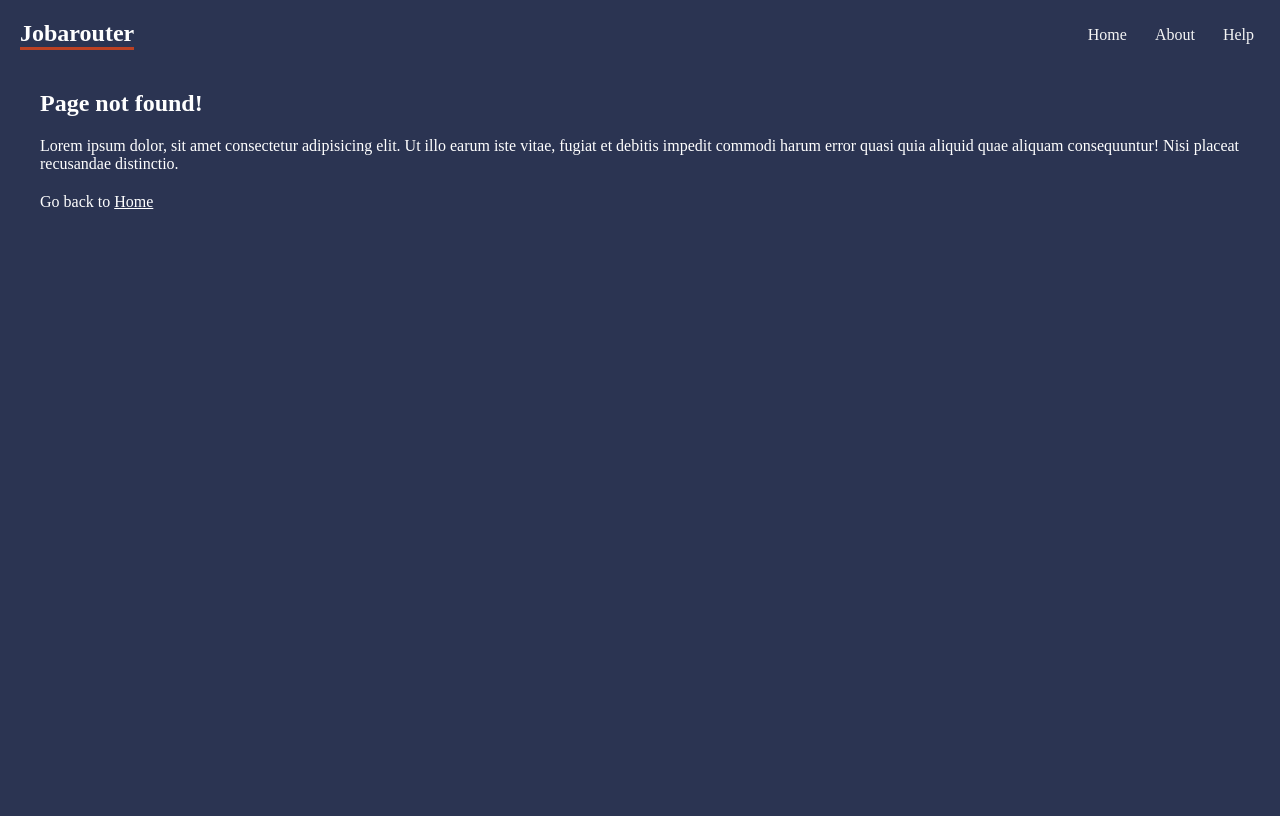
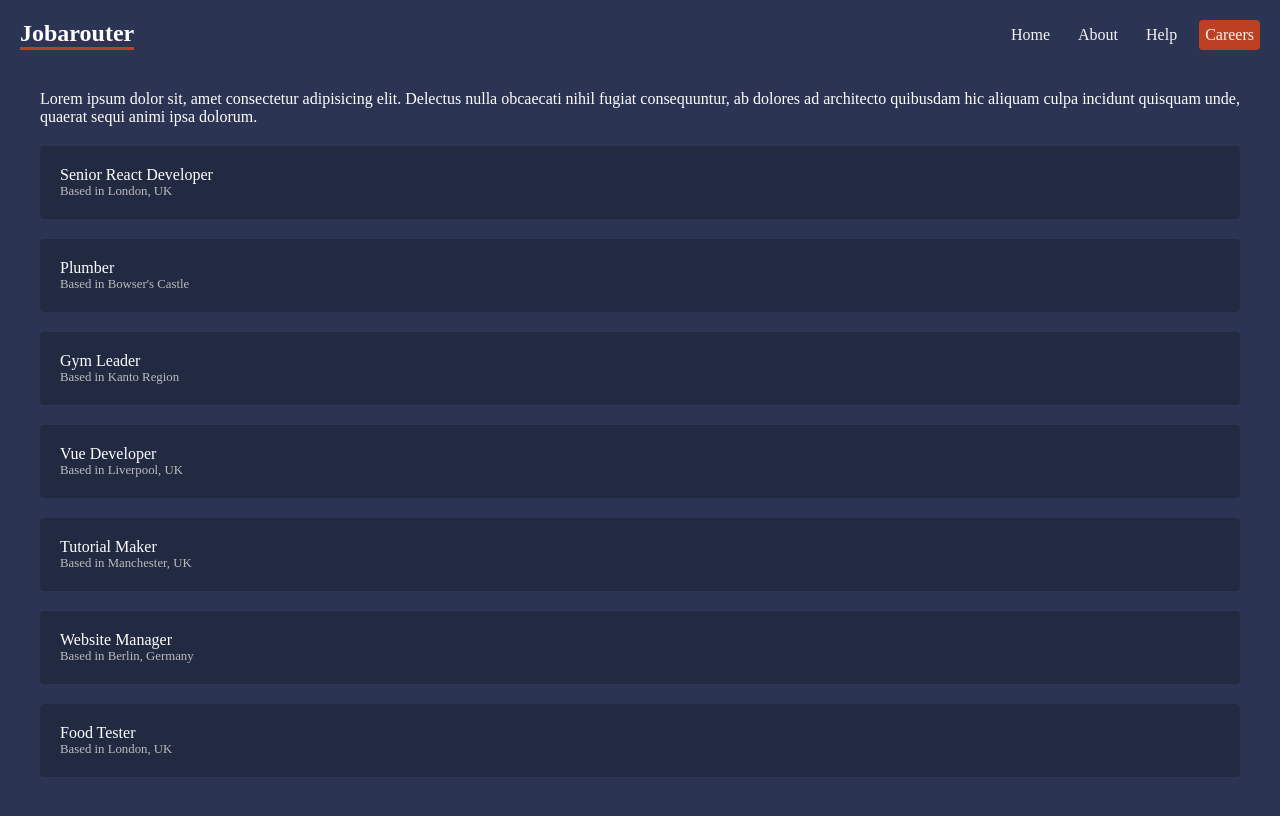
Before and after one commit to ksmcod/react-router-course, a React (Vite) app: page /careers in a window 1280 px wide. Shown: the top 816 px of the page. Built offline with nearby package versions, Linux system fonts and the light colour scheme; data requests are answered from the project's data file.

Commit message:
Implemented loaders:Enables the fetching of data to be rendered in a component without the use of hooks such as useEffect

```diff
--- /dev/null
+++ b/data/db.json
@@ -0,0 +1,46 @@
+{
+    "careers": [
+      {
+        "id": 1,
+        "title": "Senior React Developer",
+        "salary": 50000,
+        "location": "London, UK"
+      },
+      {
+        "id": 2,
+        "title": "Plumber",
+        "salary": 40000,
+        "location": "Bowser's Castle"
+      },
+      {
+        "id": 3,
+        "title": "Gym Leader",
+        "salary": 75000,
+        "location": "Kanto Region"
+      },
+      {
+        "id": 4,
+        "title": "Vue Developer",
+        "salary": 40000,
+        "location": "Liverpool, UK"
+      },
+      {
+        "id": 5,
+        "title": "Tutorial Maker",
+        "salary": 35000,
+        "location": "Manchester, UK"
+      },
+      {
+        "id": 6,
+        "title": "Website Manager",
+        "salary": 50000,
+        "location": "Berlin, Germany"
+      },
+      {
+        "id": 7,
+        "title": "Food Tester",
+        "salary": 30000,
+        "location": "London, UK"
+      }
+    ]
+  }
--- a/src/App.jsx
+++ b/src/App.jsx
@@ -7,6 +7,8 @@ import HelpLayout from "./layouts/HelpLayout"
 import Faq from "./pages/help/Faq"
 import Contact from "./pages/help/Contact"
 import NotFound from "./pages/NotFound"
+import CareersLayout from "./layouts/CareersLayout"
+import Career, { careers } from "./pages/careers/Career"
 
 
 const router = createBrowserRouter(
@@ -17,6 +19,9 @@ const router = createBrowserRouter(
       <Route path="help" element={<HelpLayout/>}>
         <Route path="faq" element={<Faq />} />
         <Route path="contact" element={<Contact />} />
+      </Route>
+      <Route path="careers" element={<CareersLayout/>}>
+        <Route index element={<Career/>} loader={careers}/>
       </Route>
 
       <Route path="*" element={<NotFound />} />
--- a/src/index.css
+++ b/src/index.css
@@ -110,3 +110,23 @@ form input, form textarea {
 form label span {
   margin-bottom: 10px;
 }
+
+/* CAREERS LIST */
+.careers > a {
+  display: block;
+  background: rgba(0,0,0,0.2);
+  padding: 20px;
+  border-radius: 4px;
+  margin: 20px 0;
+  text-decoration: none;
+}
+.careers > a:hover p {
+  color: var(--primary);
+}
+.careers p {
+  margin: 0;
+}
+.careers > a > p:last-child {
+ font-size: 0.8em;
+ color: #bbb;
+}
--- /dev/null
+++ b/src/layouts/CareersLayout.jsx
@@ -0,0 +1,11 @@
+import { Outlet } from 'react-router-dom'
+
+export default function CareersLayout() {
+  return (
+    <div className='carreers-layout'>
+        <p>Lorem ipsum dolor sit, amet consectetur adipisicing elit. Delectus nulla obcaecati nihil fugiat consequuntur, ab dolores ad architecto quibusdam hic aliquam culpa incidunt quisquam unde, quaerat sequi animi ipsa dolorum.</p>
+
+        <Outlet/>
+    </div>
+  )
+}
--- a/src/layouts/RootLayout.jsx
+++ b/src/layouts/RootLayout.jsx
@@ -10,6 +10,7 @@ export default function RootLayout() {
                 <NavLink to="/">Home</NavLink>
                 <NavLink to="about">About</NavLink>
                 <NavLink to="help">Help</NavLink>
+                <NavLink to="careers">Careers</NavLink>
             </nav>
         </header>
 
--- /dev/null
+++ b/src/pages/careers/Career.jsx
@@ -0,0 +1,20 @@
+import { Link, useLoaderData } from "react-router-dom"
+
+export default function Career() {
+    const careers = useLoaderData()
+    const careerElements = careers.map(career => (
+        <Link to="/" key={career.id}>
+            <p>{career.title}</p>
+            <p>Based in {career.location}</p>
+        </Link>
+    ))
+  return (
+    <div className='careers'>{careerElements}</div>
+  )
+}
+
+// Loader function
+export async function careers () {
+    const data = await fetch('http://localhost:4001/careers')
+    return data.json()
+}
```
